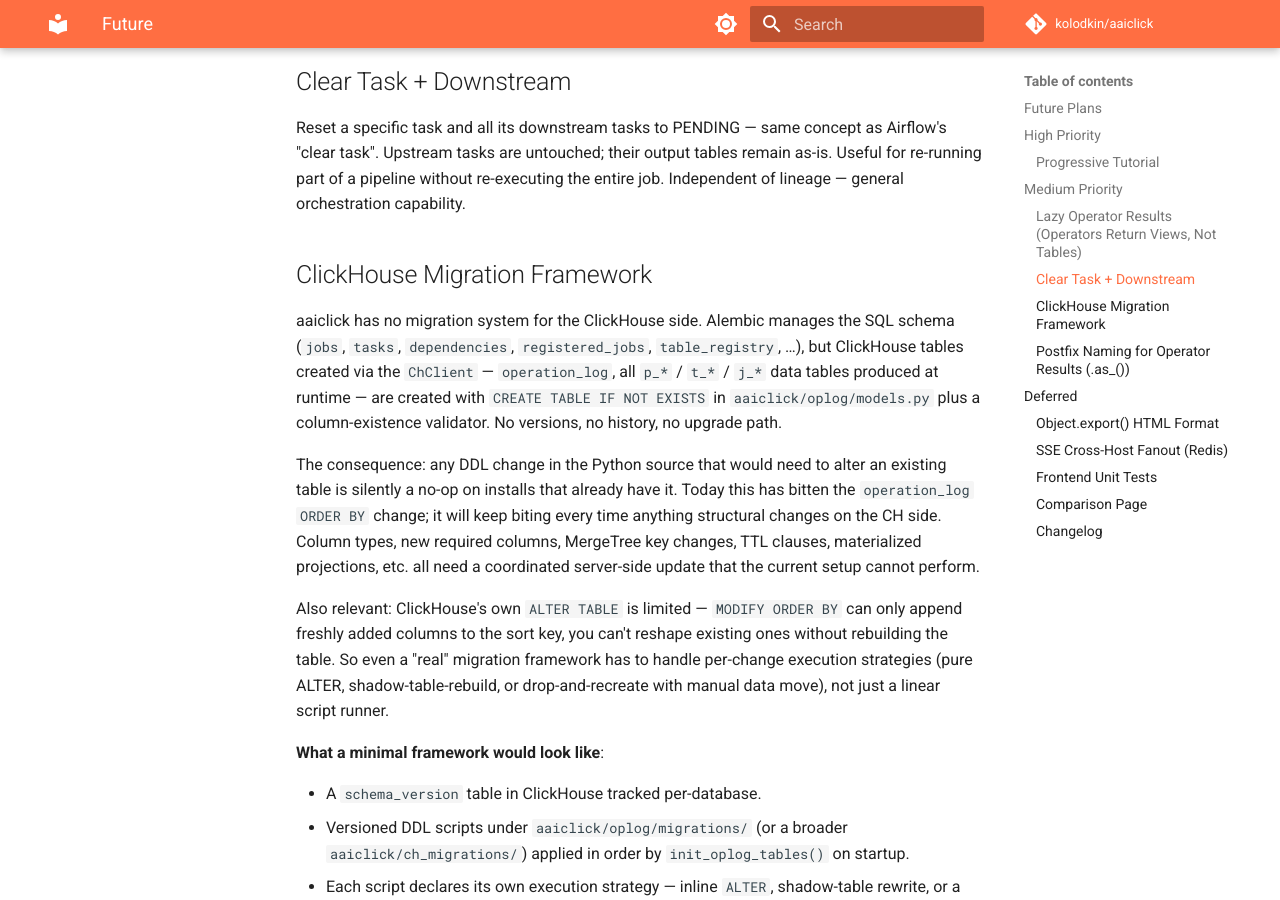
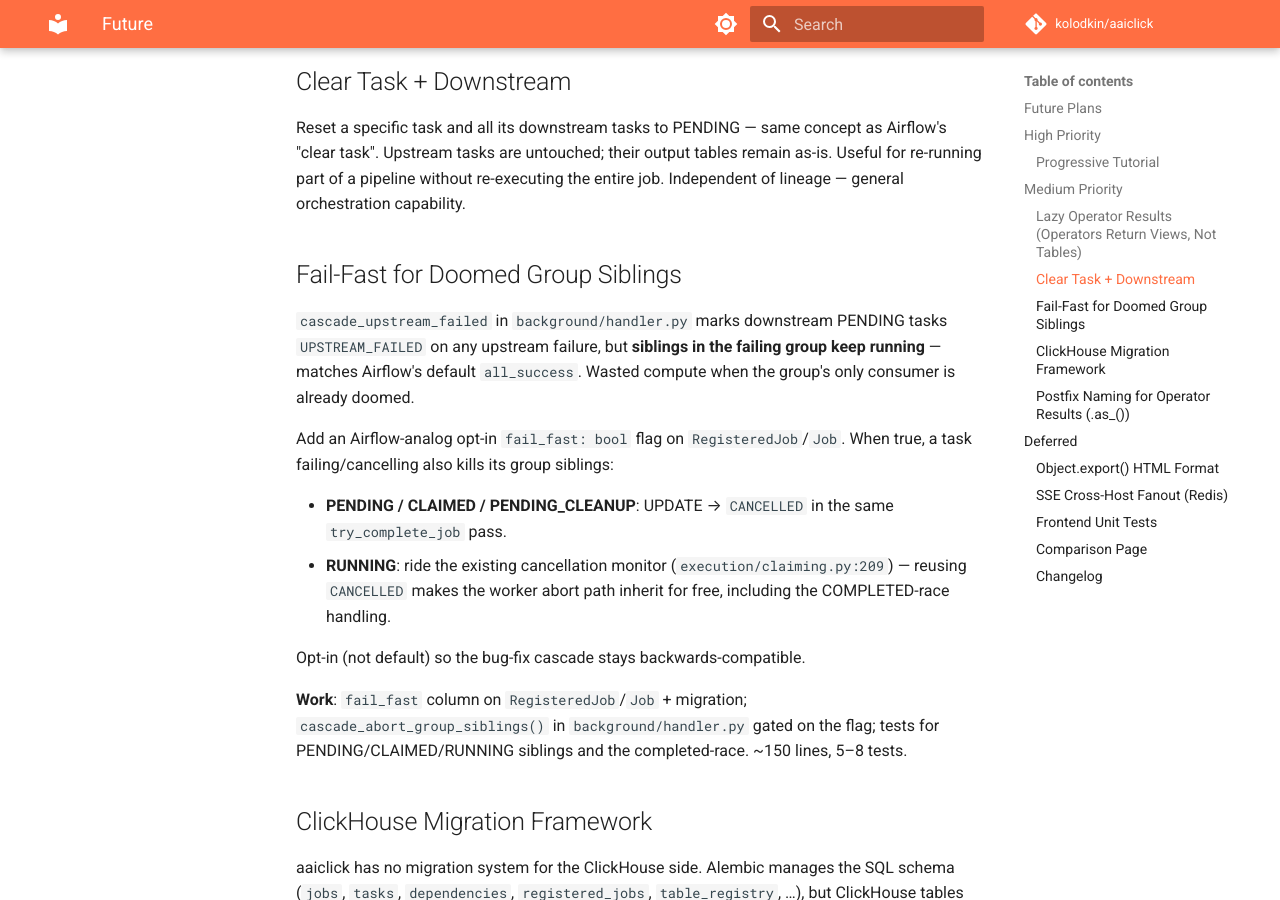
Before and after one commit to kolodkin/aaiclick, an MkDocs documentation site: the page built from docs/future.md, in a window 1280 px wide and 900 px high, scrolled down 2454 px. Built offline with MkDocs 1.6.1 and Material for MkDocs 9.7.7, drawn with Linux system fonts in a browser that asks for light colours; comment, search, counter and statistics services are not loaded.

Commit message:
docs: add fail-fast for doomed group siblings to future.md
Captures the follow-up to the UPSTREAM_FAILED cascade: opt-in
fail_fast flag that also kills sibling tasks in a failing group,
matching Airflow's optional fail_fast semantics. Bug-fix cascade
in this branch only handles PENDING downstream — siblings keep
running today.

https://claude.ai/code/session_01EXs9R9cRQNnqtW9uPhk8qA

```diff
--- a/docs/future.md
+++ b/docs/future.md
@@ -78,6 +78,19 @@ Pairs with the "scalar Object unwrapping" idea — once `.data()` is cheap, the
 ## Clear Task + Downstream
 
 Reset a specific task and all its downstream tasks to PENDING — same concept as Airflow's "clear task". Upstream tasks are untouched; their output tables remain as-is. Useful for re-running part of a pipeline without re-executing the entire job. Independent of lineage — general orchestration capability.
+
+## Fail-Fast for Doomed Group Siblings
+
+`cascade_upstream_failed` in `background/handler.py` marks downstream PENDING tasks `UPSTREAM_FAILED` on any upstream failure, but **siblings in the failing group keep running** — matches Airflow's default `all_success`. Wasted compute when the group's only consumer is already doomed.
+
+Add an Airflow-analog opt-in `fail_fast: bool` flag on `RegisteredJob`/`Job`. When true, a task failing/cancelling also kills its group siblings:
+
+- **PENDING / CLAIMED / PENDING_CLEANUP**: UPDATE → `CANCELLED` in the same `try_complete_job` pass.
+- **RUNNING**: ride the existing cancellation monitor (`execution/claiming.py:209`) — reusing `CANCELLED` makes the worker abort path inherit for free, including the COMPLETED-race handling.
+
+Opt-in (not default) so the bug-fix cascade stays backwards-compatible.
+
+**Work**: `fail_fast` column on `RegisteredJob`/`Job` + migration; `cascade_abort_group_siblings()` in `background/handler.py` gated on the flag; tests for PENDING/CLAIMED/RUNNING siblings and the completed-race. ~150 lines, 5–8 tests.
 
 ## ClickHouse Migration Framework
 
```
